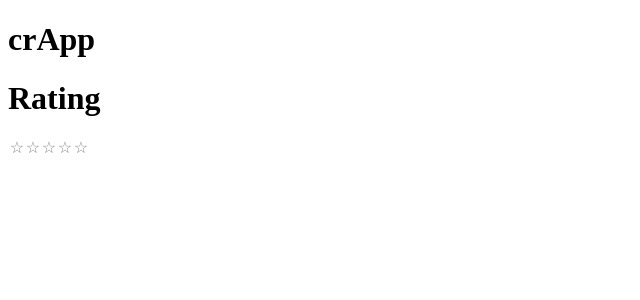
After one commit to ambergers/crapp, a Flask app: page /rate/1/1 in a window 1280 px wide. The commit adds this page. Shown: the top 300 px of the page, without its empty margins (0-640 px from the left). Run offline with Flask 2, Linux system fonts and the light colour scheme; the visitor is signed in with stand-in values (Sample User, id 1).

Commit message:
started rating_form.html with radio buttons and star css styling

```diff
--- a/server.py
+++ b/server.py
@@ -124,7 +124,6 @@ def show_checkin(bathroom_id):
 
     if session.get('user_id'):
         user_id = session.get('user_id')
-        user = User.query.get(user_id)
         bathroom_id = bathroom_id
 
         # Make checkin object, add it to the db
@@ -134,11 +133,32 @@ def show_checkin(bathroom_id):
 
         # Get checkin_id from the checkin just created
         checkin_id = checkin.checkin_id
-        return render_template('checkin.html', user_id=user_id,
-                                bathroom_id=bathroom_id, checkin_id=checkin_id)
+        return render_template('checkin.html',
+                               bathroom_id=bathroom_id,
+                               checkin_id=checkin_id)
     else:
         flash("You must be logged in to checkin.")
         return redirect('/login')
+
+@app.route('/rate/<bathroom_id>/<checkin_id>', methods=["GET"])
+def show_rate_bathroom_form(bathroom_id, checkin_id):
+    """Show form for user to rate a bathroom."""
+
+    if session.get('user_id'):
+        user_id = session.get('user_id')
+        return render_template('rating_form.html',
+                               bathroom_id=bathroom_id,
+                               checkin_id=checkin_id)
+    else:
+        flash("You must be logged in to rate a bathroom.")
+        return redirect('/login')
+
+@app.route('/rate/<bathroom_id>/<checkin_id>', methods=['POST'])
+def process_rate_bathroom(bathroom_id, checkin_id):
+    """Process user rating and add to db."""
+    pass
+
+
 
 @app.route('/ratings')
 def show_user_ratings():
--- /dev/null
+++ b/static/reviews.css
@@ -0,0 +1,52 @@
+.star-cb-group {
+  /* remove inline-block whitespace */
+  font-size: 0;
+  /* flip the order so we can use the + and ~ combinators */
+  unicode-bidi: bidi-override;
+  direction: rtl;
+  /* the hidden clearer */
+}
+.star-cb-group * {
+  font-size: 1rem;
+}
+.star-cb-group > input {
+  display: none;
+}
+.star-cb-group > input + label {
+  /* only enough room for the star */
+  display: inline-block;
+  overflow: hidden;
+  text-indent: 9999px;
+  width: 1em;
+  white-space: nowrap;
+  cursor: pointer;
+}
+.star-cb-group > input + label:before {
+  display: inline-block;
+  text-indent: -9999px;
+  content: "☆";
+  color: #888;
+}
+.star-cb-group > input:checked ~ label:before, .star-cb-group > input + label:hover ~ label:before, .star-cb-group > input + label:hover:before {
+  content: "★";
+  color: #1ad;
+  text-shadow: 0 0 1px #333;
+}
+.star-cb-group > .star-cb-clear + label {
+  text-indent: -9999px;
+  width: .5em;
+  margin-left: -.5em;
+}
+.star-cb-group > .star-cb-clear + label:before {
+  width: .5em;
+}
+.star-cb-group:hover > input + label:before {
+  content: "☆";
+  color: #1ad;
+  text-shadow: none;
+}
+.star-cb-group:hover > input + label:hover ~ label:before, .star-cb-group:hover > input + label:hover:before {
+  content: "★";
+  color: #1ad;
+  text-shadow: 0 0 1px #333;
+}
--- /dev/null
+++ b/templates/rating_form.html
@@ -0,0 +1,27 @@
+{% extends 'base.html' %}
+
+{% block head %}
+  <link rel="stylesheet" type="text/css" href="/static/reviews.css">
+{% endblock %}
+
+{% block body %}
+
+<h1> Rating </h1>
+<form>
+    <span class="star-cb-group">
+      <input type="radio" id="rating-5" name="rating" value="5" />
+      <label for="rating-5">5</label>
+      <input type="radio" id="rating-4" name="rating" value="4" />
+      <label for="rating-4">4</label>
+      <input type="radio" id="rating-3" name="rating" value="3" />
+      <label for="rating-3">3</label>
+      <input type="radio" id="rating-2" name="rating" value="2" />
+      <label for="rating-2">2</label>
+      <input type="radio" id="rating-1" name="rating" value="1" />
+      <label for="rating-1">1</label>
+      <input type="radio" id="rating-0" name="rating" value="0" class="star-cb-clear" />
+      <label for="rating-0">0</label>
+    </span>
+</form>
+
+{% endblock %}
```
Also changed, not shown: templates/checkin.html (+11 -1 lines).
